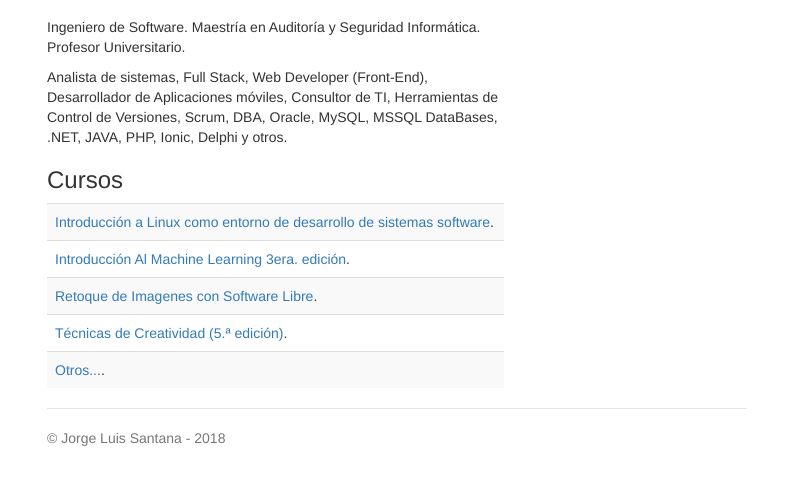
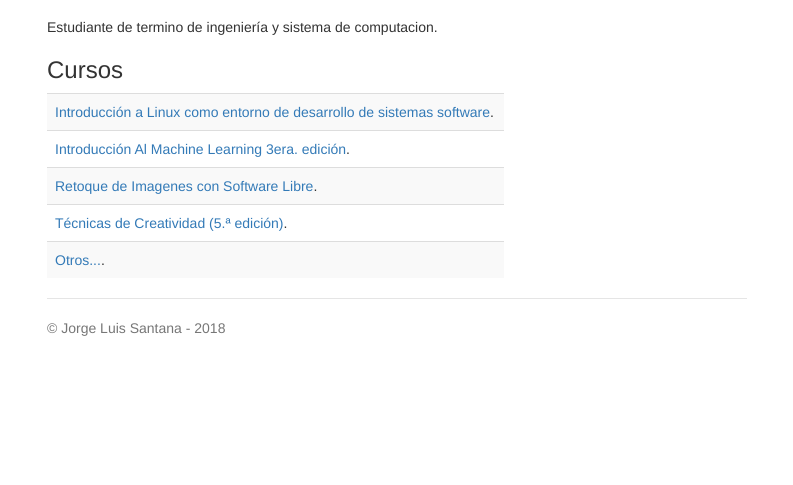
Before and after one commit to jorgelsantana/jorgelsantana.github.io, a plain HTML site: page index.html in a window 1280 px wide. Shown: the part 217-702 px from the top of the page, without its empty margins (243-1036 px from the left). Drawn offline with nearby package versions, Linux system fonts and the light colour scheme.

Commit message:
Update index.html

```diff
--- a/index.html
+++ b/index.html
@@ -39,9 +39,8 @@
       <div class='row'>
         <div class='col-sm-8'>
           <br>
-          <p>Ingeniero de Software. Maestr&iacutea en Auditor&iacutea y Seguridad Inform&aacutetica. Profesor Universitario.</p>
+          <p>Estudiante de termino de ingeniería y sistema de computacion.</p>
 
-          <p>Analista de sistemas, Full Stack, Web Developer (Front-End), Desarrollador de Aplicaciones móviles, Consultor de TI, Herramientas de Control de Versiones, Scrum, DBA, Oracle, MySQL, MSSQL DataBases, .NET, JAVA, PHP, Ionic, Delphi y otros. </p>
 
           <h3>Cursos</h3>
           <table class='table table-striped'>
```
